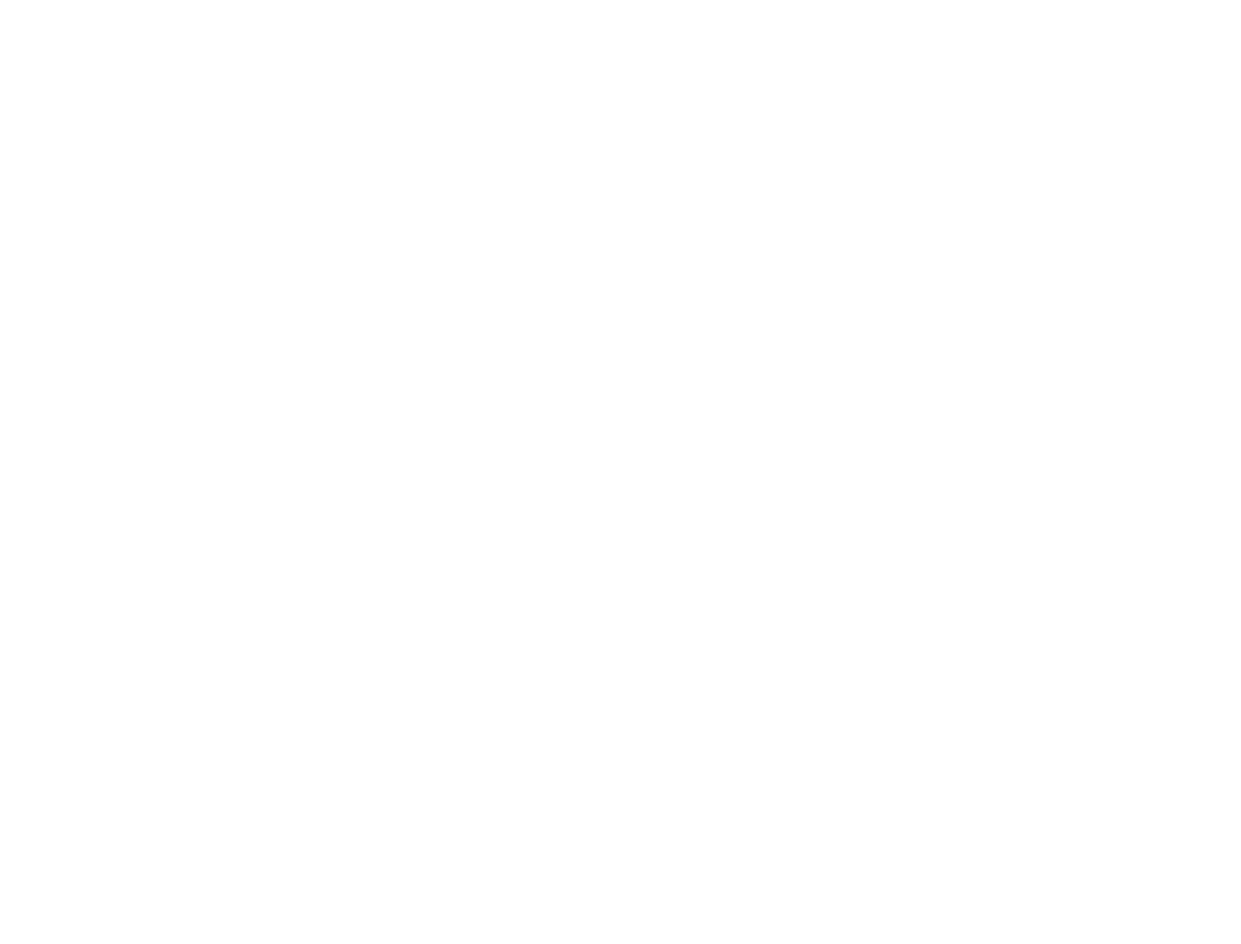
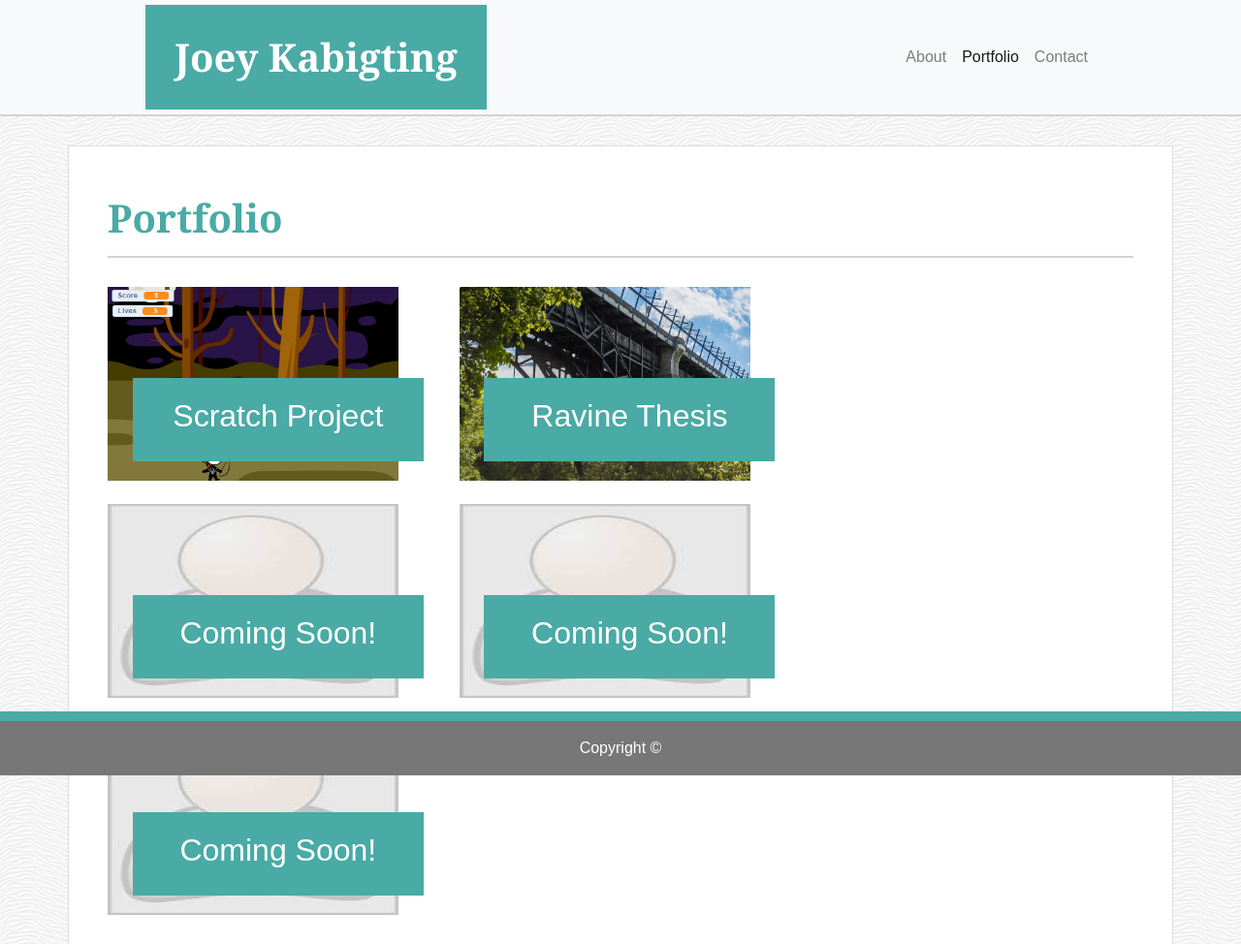
Before and after one commit to jkabigting93/Bootstrap-Portfolio, a plain HTML site: page portfolio.html in a window 1280 px wide. Shown: the top 974 px of the page at 97% size. Before the commit the page ends 800 px from the top, so only its background shows below. Drawn offline with nearby package versions, Linux system fonts and the light colour scheme; files whose address does not match are found by name.

Commit message:
Almost done portfolio, just need working links and center pic captions

```diff
--- a/Assets/css/style.css
+++ b/Assets/css/style.css
@@ -34,7 +34,8 @@ h1 {
     background-color: white;
     border-bottom: 2px solid lightgrey;
     padding-bottom: 15px;
-    margin-bottom: 30px
+    margin-bottom: 30px;
+    padding-left: 0;
 }
 
 .AboutMePic {
@@ -52,3 +53,24 @@ p {
     background-color: #777777;
     border-top: 10px solid #4aaaa5;
 }
+
+.ContactContainer {
+    margin-bottom: 100px;
+}
+
+.btn {
+    background-color: #4aaaa5;
+    font-size: 13px;
+    padding: 12px 20px 12px 20px;
+}
+
+.PortfolioPics {
+    width: 300px;
+    height: 200px
+}
+
+.carousel-caption {
+    background-color: #4aaaa5;
+    width: 300px;
+    padding-left: 0;
+}
--- a/contact.html
+++ b/contact.html
@@ -0,0 +1,72 @@
+<!DOCTYPE html>
+<html lang="en-us">
+<head>
+    <meta charset="UTF-8">
+    <Title>Bootstrap Portfolio</Title>
+    <link rel="stylesheet" href="https://stackpath.bootstrapcdn.com/bootstrap/4.3.1/css/bootstrap.min.css" integrity="sha384-ggOyR0iXCbMQv3Xipma34MD+dH/1fQ784/j6cY/iJTQUOhcWr7x9JvoRxT2MZw1T" crossorigin="anonymous">
+    <link rel="stylesheet" type="text/css" href="Assets/css/style.css">
+</head>
+<body>
+
+<!-- Nav Bar -->
+    <nav class="navbar navbar-expand-lg navbar-light bg-light">
+        <a class="navbar-brand" href="index.html"><h1>Joey Kabigting</h1></a>
+        <button class="navbar-toggler" type="button" data-toggle="collapse" data-target="#navbarText" aria-controls="navbarText" aria-expanded="false" aria-label="Toggle navigation">
+          <span class="navbar-toggler-icon"></span>
+        </button>
+        <div class="collapse navbar-collapse" id="navbarText">
+          <ul class="navbar-nav ml-auto">
+            <li class="nav-item">
+              <a class="nav-link" href="index.html">About</a>
+            </li>
+            <li class="nav-item">
+              <a class="nav-link" href="portfolio.html">Portfolio</a>
+            </li>
+            <li class="nav-item active">
+              <a class="nav-link" href="contact.html">Contact<span class="sr-only">(current)</span></a>
+            </li>
+          </ul>
+        </div>
+      </nav>
+
+    <div class="container ContactContainer">
+
+<!-- Content Header -->
+        <div class="row">
+            <div class="col-md-12">
+                <h1 class="ContentTitle">Contact</h1>
+            </div>
+        </div>
+
+<!-- Content -->
+        <div class="row">
+            <div class="col-md-12">
+                <form>
+                    <div class="form-group">
+                        <label for="Form-Name">Name</label>
+                        <input type="name" class="form-control" id="Form-Name" aria-describedby="emailHelp" placeholder="Your name...">
+                    </div>
+                    <div class="form-group">
+                        <label for="Form-Email">Email</label>
+                        <input type="email" class="form-control" id="Form-Email" aria-describedby="emailHelp" placeholder="Your email...">
+                    </div>
+                    <div class="form-group">
+                        <label for="Form-Message">Message</label>
+                        <textarea type="message" class="form-control TallForm" id="Form-Message" placeholder="Your message here..." rows="5"></textarea>
+                    </div>
+                    <button type="submit" class="btn btn-primary">Submit</button>
+                </form>
+            </div>
+        </div>
+
+    </div>
+
+<!-- Sticky Footer -->
+  <footer class="page-footer">
+    <div class="footer-copyright text-center py-3 fixed-bottom">
+      Copyright ©
+    </div>
+  </footer>
+
+</body>
+</html>
--- a/portfolio.html
+++ b/portfolio.html
@@ -0,0 +1,98 @@
+<!DOCTYPE html>
+<html lang="en-us">
+<head>
+    <meta charset="UTF-8">
+    <Title>Bootstrap Portfolio</Title>
+    <link rel="stylesheet" href="https://stackpath.bootstrapcdn.com/bootstrap/4.3.1/css/bootstrap.min.css" integrity="sha384-ggOyR0iXCbMQv3Xipma34MD+dH/1fQ784/j6cY/iJTQUOhcWr7x9JvoRxT2MZw1T" crossorigin="anonymous">
+    <link rel="stylesheet" type="text/css" href="Assets/css/style.css">
+</head>
+<body>
+
+<!-- Nav Bar -->
+    <nav class="navbar navbar-expand-lg navbar-light bg-light">
+        <a class="navbar-brand" href="index.html"><h1>Joey Kabigting</h1></a>
+        <button class="navbar-toggler" type="button" data-toggle="collapse" data-target="#navbarText" aria-controls="navbarText" aria-expanded="false" aria-label="Toggle navigation">
+          <span class="navbar-toggler-icon"></span>
+        </button>
+        <div class="collapse navbar-collapse" id="navbarText">
+          <ul class="navbar-nav ml-auto">
+            <li class="nav-item">
+              <a class="nav-link" href="index.html">About</a>
+            </li>
+            <li class="nav-item active">
+              <a class="nav-link" href="portfolio.html">Portfolio<span class="sr-only">(current)</span></a>
+            </li>
+            <li class="nav-item">
+              <a class="nav-link" href="contact.html">Contact</a>
+            </li>
+          </ul>
+        </div>
+      </nav>
+
+    <div class="container ContactContainer">
+
+<!-- Content Header -->
+        <div class="row">
+            <div class="col-md-12">
+                <h1 class="ContentTitle">Portfolio</h1>
+            </div>
+        </div>
+
+<!-- Content -->
+        <div class="row">
+            <div class="col-md-3">
+                <img class="PortfolioPics" src="Assets/images/scratch-project.png" alt="Joey's Scratch game project">
+                <div class="carousel-caption">
+                    <h2>Scratch Project</h2>
+                </div>
+            </div>
+            <div class="col-md-1">
+            </div>
+            <div class="col-md-3">
+                <img class="PortfolioPics" src="Assets/images/ravine-pic.jpg" alt="Joey's Urban Ravine Restoration Master's Thesis">
+                <div class="carousel-caption">
+                    <h2>Ravine Thesis</h2>
+                </div>
+            </div>
+        </div>
+
+        <br>
+
+        <div class="row">
+            <div class="col-md-3">
+                <img class="PortfolioPics" src="Assets/images/placeholder.jpg" alt="Joey's Scratch game project">
+                <div class="carousel-caption">
+                    <h2>Coming Soon!</h2>
+                </div>
+            </div>
+            <div class="col-md-1">
+            </div>
+            <div class="col-md-3">
+                <img class="PortfolioPics" src="Assets/images/placeholder.jpg" alt="Joey's Urban Ravine Restoration Master's Thesis">
+                <div class="carousel-caption">
+                    <h2>Coming Soon!</h2>
+                </div>
+            </div>
+        </div>
+
+        <br>
+
+        <div class="row">
+            <div class="col-md-3">
+                <img class="PortfolioPics" src="Assets/images/placeholder.jpg" alt="Joey's Scratch game project">
+                <div class="carousel-caption">
+                    <h2>Coming Soon!</h2>
+                </div>
+            </div>
+
+    </div>
+
+<!-- Sticky Footer -->
+  <footer class="page-footer">
+    <div class="footer-copyright text-center py-3 fixed-bottom">
+      Copyright ©
+    </div>
+  </footer>
+
+</body>
+</html>
```
Also changed, not shown: index.html (+2 -2 lines).
